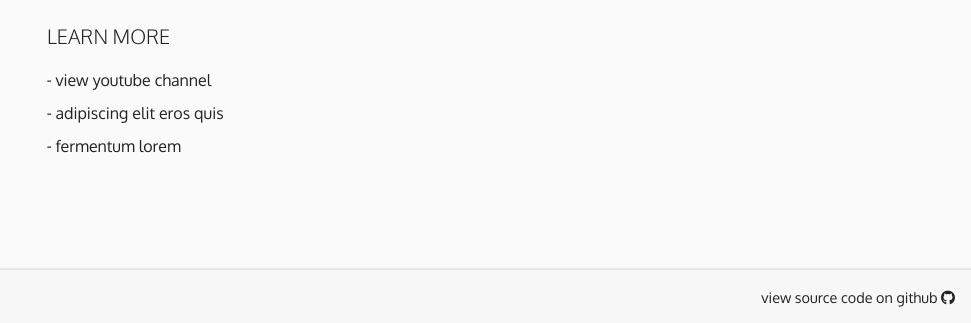
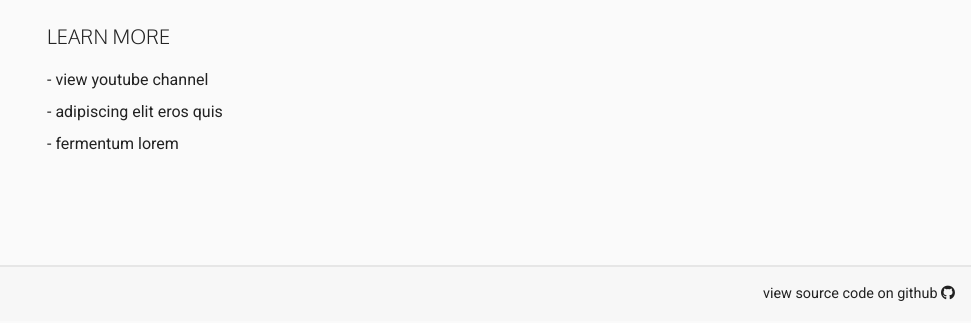
Before and after one commit to famulus/rainboard, a website built with Parcel: page website/index.html in a window 1280 px wide. Shown: the part 2442-2765 px from the top of the page, without its empty margins (309-1280 px from the left). Built offline with nearby package versions, Linux system fonts and the light colour scheme.

Commit message:
minor style tweak

```diff
--- a/website/css/main.css
+++ b/website/css/main.css
@@ -193,10 +193,8 @@ h4 {
   font-weight: 100;
 }
 
-p, li {
+p, li, a {
   font-size: 1em;
-  /*font-family: 'Lato', sans-serif;*/
-  /*font-family: 'Open Sans', sans-serif;*/
   font-family: 'Roboto', sans-serif;
 }
 
```
